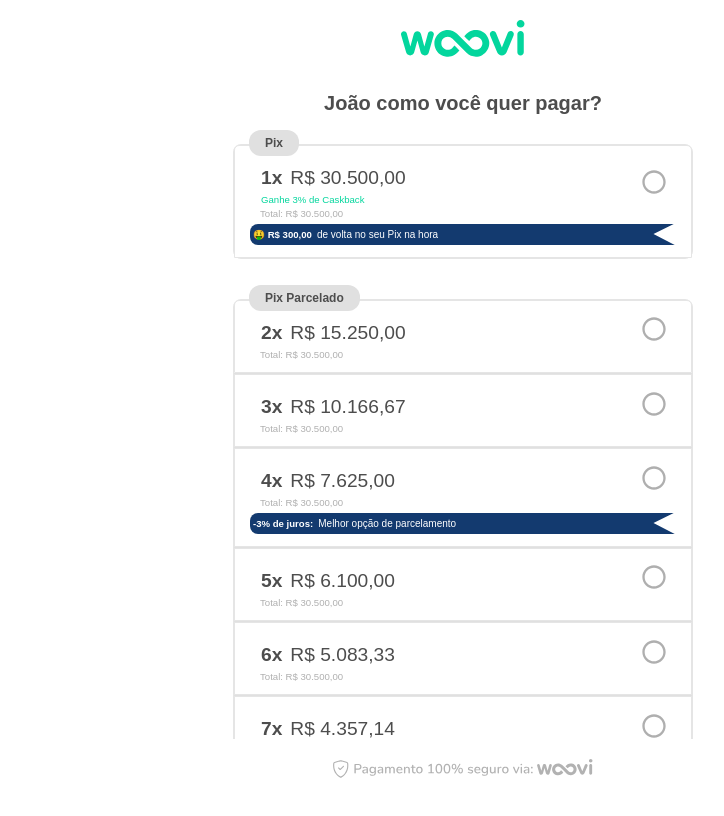
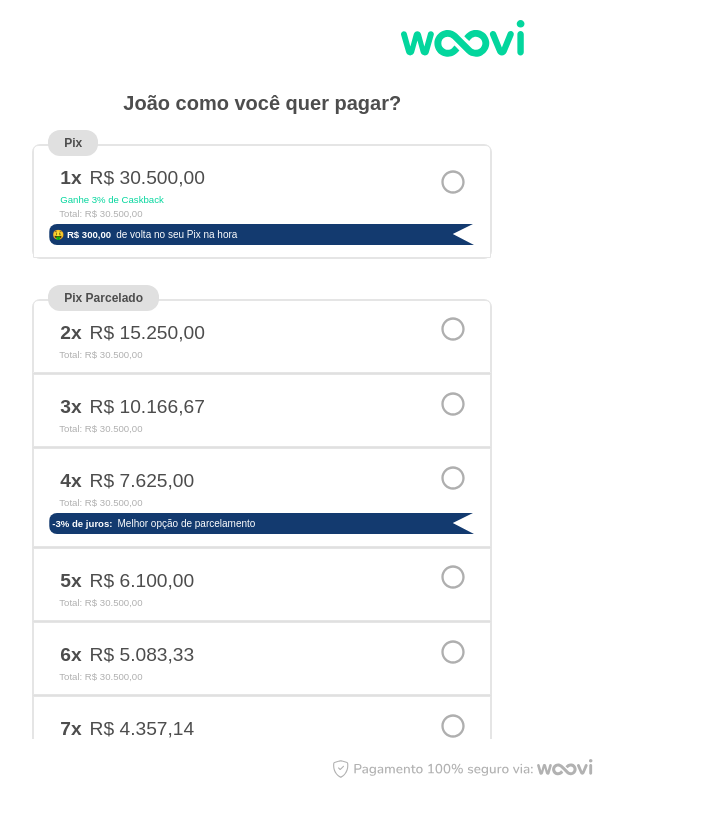
Before and after one commit to paulohenrique-amaral/woovi-desafio-front-end, a React (Vite) app: page / in a window 1280 px wide. Shown: the top 816 px of the page, without its empty margins (177-901 px from the left). Built offline with nearby package versions, Linux system fonts and the light colour scheme.

Commit message:
refactor: refactor components

```diff
--- a/src/components/PaymentCard/PaymentCard.tsx
+++ b/src/components/PaymentCard/PaymentCard.tsx
@@ -1,7 +1,6 @@
 import { useState, useCallback } from 'react';
 import List from '@mui/material/List';
 import ListItem from '@mui/material/ListItem';
-import ListItemText from '@mui/material/ListItemText';
 import Divider from '@mui/material/Divider';
 import { Box, Typography, styled, ButtonBase, Grid } from '@mui/material';
 import Checkbox from '@mui/material/Checkbox';
--- a/src/pages/PaymentMethod/PaymentMethod.tsx
+++ b/src/pages/PaymentMethod/PaymentMethod.tsx
@@ -1,89 +1,25 @@
 import { useContext, useState } from 'react';
-import { Container, Grid, Box, Typography } from '@mui/material';
+import { Container, Grid, Box, Typography, styled } from '@mui/material';
 import Context from '../../context/Context';
 import PaymentCard from '../../components/PaymentCard/PaymentCard';
+import PaymentOptions from '../../components/PaymentOptions/PaymentOptions';
+
+const FooterStyled = styled('footer')(({ theme }) => ({
+  position: 'fixed',
+  bottom: 0,
+  width: '100%',
+  backgroundColor: theme.palette.background.default,
+  display: 'flex',
+  justifyContent: 'center',
+  alignItems: 'center',
+}));
 
 function PaymentMethod() {
-  const [selected, setSelected] = useState<number | null>(null);
-  const { total, setTotal } = useContext(Context);
-
-  const handleToggle = (parcelId: number) => {
-    console.log('Selecionado:', parcelId);
-    setSelected((currentSelected: number | null) => currentSelected === parcelId ? null : parcelId);
-  };
-
-  console.log(selected);
   return (
     <Container maxWidth="lg">
       <Grid container>
-        <Grid
-          item
-          xs={ 12 }
-          sx={ {
-            display: 'flex',
-            justifyContent: 'center',
-            alignItems: 'center',
-            margin: '10px 0',
-
-          } }
-        >
-          <Typography variant="h6" style={ { fontWeight: 'bold', marginBottom: '15px' } }>
-            João como você quer pagar?
-          </Typography>
-        </Grid>
-        <Grid
-          item
-          xs={ 12 }
-          sx={ {
-            marginBottom: '40px',
-            display: 'flex',
-            justifyContent: 'center'
-           } }
-        >
-          <Box sx={ {
-            width: '100%',
-            display: 'flex',
-            justifyContent: 'center',
-            alignItems: 'center'
-           } }>
-            <PaymentCard
-              total={ 30500 }
-              numInstallments={ 7 }
-              firstIndex={ 0 }
-              lastIndex={ 1 }
-              bestOption={ 4 }
-              selected={ selected }
-              setSelected={ setSelected }
-              handleToggle={ handleToggle }
-            />
-          </Box>
-        </Grid>
-        <Grid
-          item
-          xs={ 12 }
-          sx={ {
-            marginBottom: '100px',
-            display: 'flex',
-            justifyContent: 'center'
-          } }
-        >
-          <Box sx={ {
-            width: '100%',
-            display: 'flex',
-            justifyContent: 'center',
-            alignItems: 'center'
-           } }>
-            <PaymentCard
-              total={ 30500 }
-              numInstallments={ 7 }
-              firstIndex={ 1 }
-              lastIndex={ 7 }
-              bestOption={ 4 }
-              selected={ selected }
-              setSelected={ setSelected }
-              handleToggle={ handleToggle }
-            />
-          </Box>
+        <Grid item>
+          <PaymentOptions />
         </Grid>
       </Grid>
     </Container>
```
